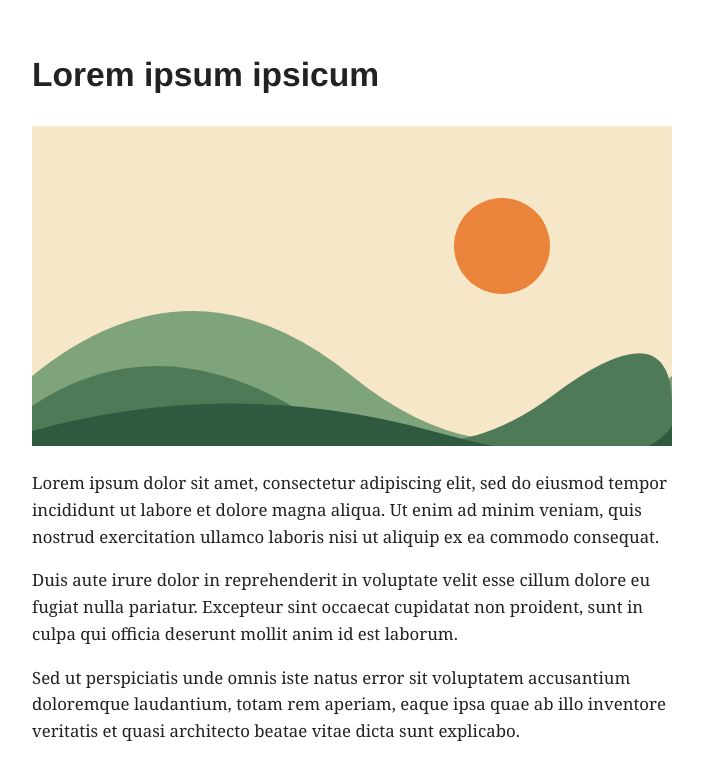
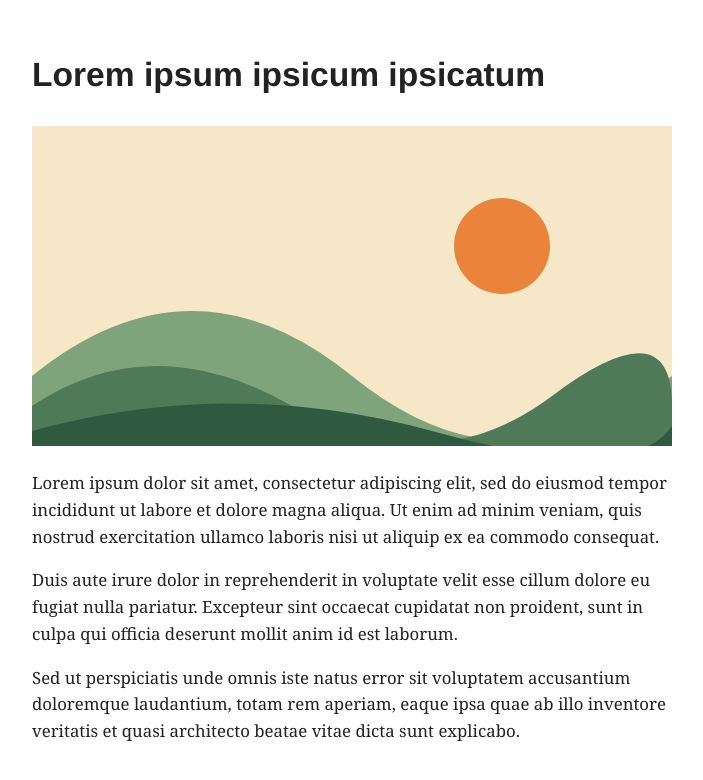
Before and after one commit to julik/lipsum, a plain HTML site: page index.html in a window 1280 px wide. Shown: the whole page, without its empty margins (288-991 px from the left). Drawn offline with Linux system fonts and the light colour scheme.

Commit message:
And another change

```diff
--- a/index.html
+++ b/index.html
@@ -11,7 +11,7 @@
     </style>
   </head>
   <body>
-    <h1>Lorem ipsum ipsicum</h1>
+    <h1>Lorem ipsum ipsicum ipsicatum</h1>
     <img src="hills.svg" alt="Three hills under a low sun" width="640" height="320">
     <p>Lorem ipsum dolor sit amet, consectetur adipiscing elit, sed do eiusmod tempor incididunt ut labore et dolore magna aliqua. Ut enim ad minim veniam, quis nostrud exercitation ullamco laboris nisi ut aliquip ex ea commodo consequat.</p>
     <p>Duis aute irure dolor in reprehenderit in voluptate velit esse cillum dolore eu fugiat nulla pariatur. Excepteur sint occaecat cupidatat non proident, sunt in culpa qui officia deserunt mollit anim id est laborum.</p>
```
